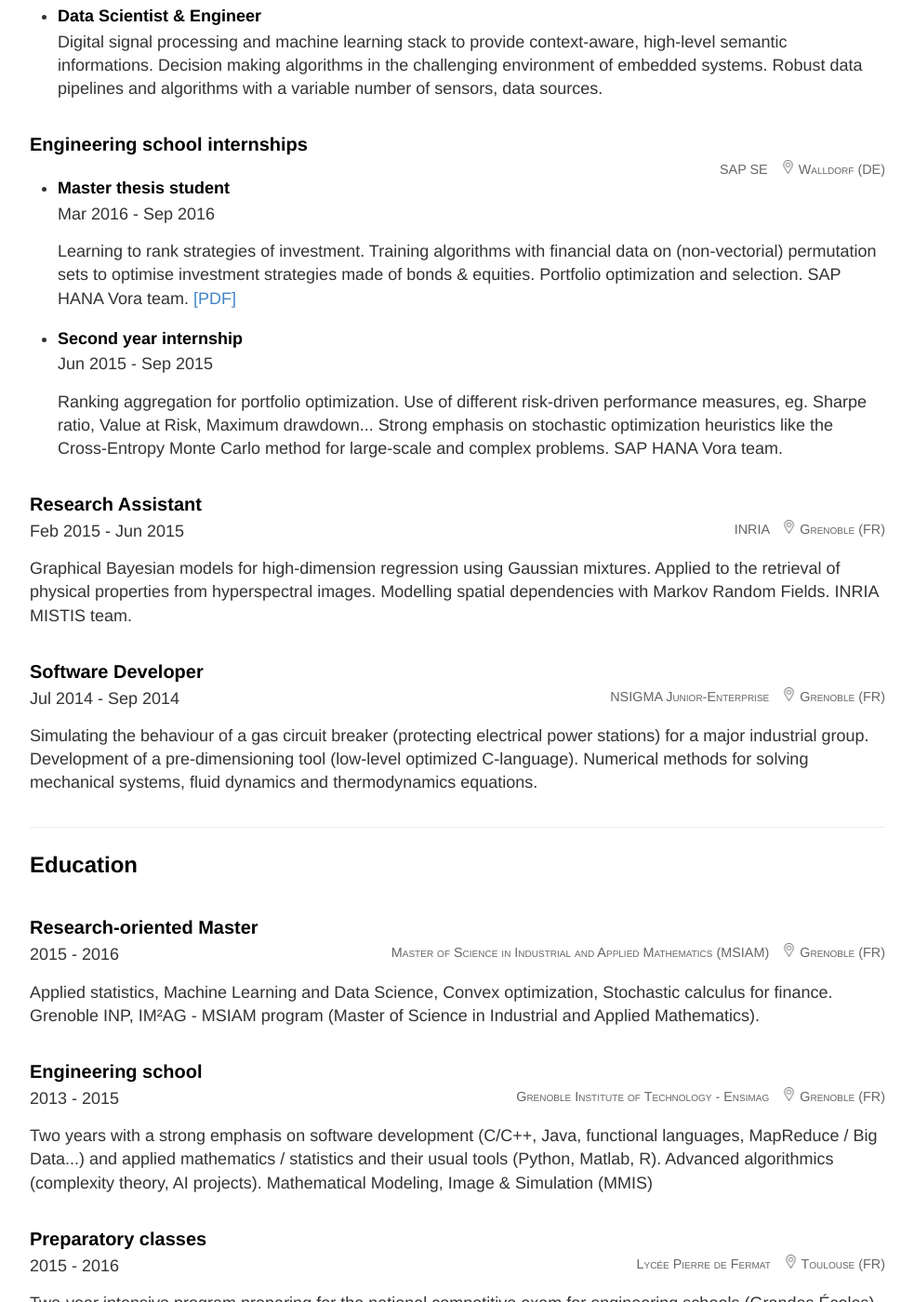
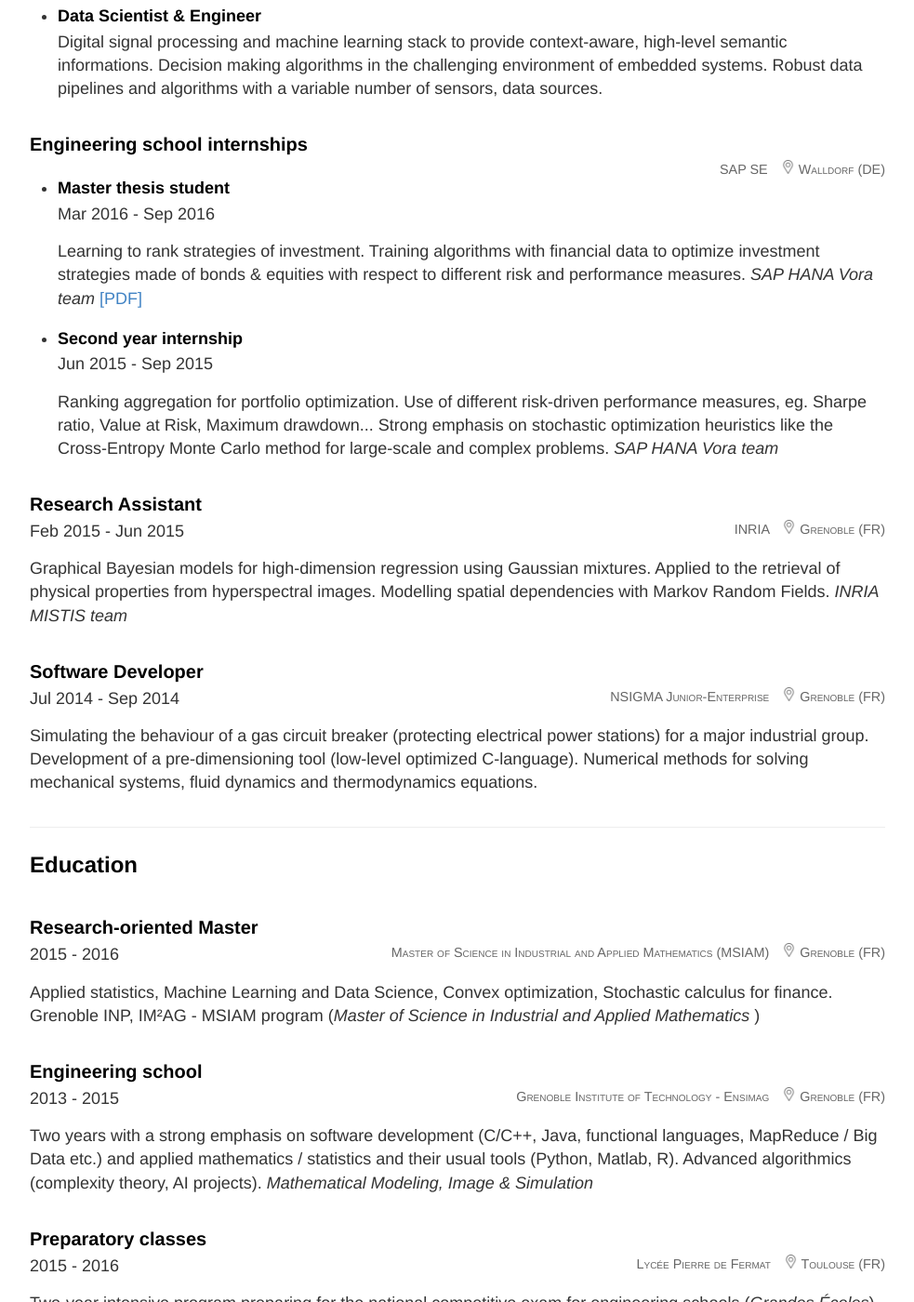
Before and after one commit to leonicoletti/leonicoletti.github.io, a Jekyll site: the page built from curriculum.html, in a window 1280 px wide and 1400 px high, scrolled down 787 px. Shown: the whole window at 93% size, without its empty margins (148-1131 px from the left). Built offline with Jekyll 4.4.1, drawn with Linux system fonts in a browser that asks for light colours; some of the changed text lies outside the part shown.

Commit message:
Italic team names, D3.js skill.

```diff
--- a/_config.yml
+++ b/_config.yml
@@ -2,7 +2,7 @@
 name: Léo Nicoletti
 description: Senior Data Scientist
 avatar: https://avatars1.githubusercontent.com/u/12911256?s=460&v=4
-long_description: I am a data scientist based in the French Alps, working on machine learning and optimization problems. I have a strong interest in all AI-related fields and the emerging quantum information science. I graduated from the Grenoble Institute of Technology (Ensimag) in 2016 and have been working as a research engineer, a full stack developer and a data scientist since.
+long_description: I am a data scientist based in France, working on machine learning and optimization problems. I have a strong interest in all AI-related fields, portfolio optimization and the emerging quantum information science. I graduated from the Grenoble Institute of Technology (Ensimag) in 2016 and have been working as a research engineer, a full stack developer and a data scientist since.
 
 disqus:
 google_analytics: UA-154208473-1
--- a/curriculum.html
+++ b/curriculum.html
@@ -12,7 +12,7 @@
     <div class="entry-desc">
       <span class="entry-duration">Mar 2020 - Present</span>
       <span class="entry-location">Atos - Bull <img style="display: inline-block; height: 15px; padding-left: 10px;" src="{{ site.baseurl }}/images/pin.png"></img> Grenoble (FR)</span></div>
-    <p class="entry-content">Machine learning physical dynamics (Scientific Machine Learning) on High-Performance Computers (HPCs). Atos Big Data & Security - Ai4Sim team.</p>
+    <p class="entry-content">Machine learning physical dynamics (Scientific Machine Learning) on High-Performance Computers (HPCs). Atos Big Data & Security - <i>Ai4Sim team</i></p>
     <ul>
       <li>
         <h4>Research in AI for Physics</h4>
@@ -50,13 +50,13 @@
         <h4>Master thesis student</h4>
         <div class="entry-desc">
           <span class="entry-duration">Mar 2016 - Sep 2016</span></div>
-        <p class="entry-content">Learning to rank strategies of investment. Training algorithms with financial data on (non-vectorial) permutation sets to optimise investment strategies made of bonds & equities. Portfolio optimization and selection. SAP HANA Vora team. <a href="{{ site.baseurl }}/pdf/Ranking_Aggregation_for_Portfolio_Selection.pdf" target="_blank">[PDF]</a></p>
+        <p class="entry-content">Learning to rank strategies of investment. Training algorithms with financial data to optimize investment strategies made of bonds & equities with respect to different risk and performance measures. <i>SAP HANA Vora team</i> <a href="{{ site.baseurl }}/pdf/Ranking_Aggregation_for_Portfolio_Selection.pdf" target="_blank">[PDF]</a></p>
       </li>
       <li>
         <h4>Second year internship</h4>
         <div class="entry-desc">
           <span class="entry-duration">Jun 2015 - Sep 2015</span></div>
-        <p class="entry-content">Ranking aggregation for portfolio optimization. Use of different risk-driven performance measures, eg. Sharpe ratio, Value at Risk, Maximum drawdown... Strong emphasis on stochastic optimization heuristics like the Cross-Entropy Monte Carlo method for large-scale and complex problems. SAP HANA Vora team.</p>
+        <p class="entry-content">Ranking aggregation for portfolio optimization. Use of different risk-driven performance measures, eg. Sharpe ratio, Value at Risk, Maximum drawdown... Strong emphasis on stochastic optimization heuristics like the Cross-Entropy Monte Carlo method for large-scale and complex problems. <i>SAP HANA Vora team</i></p>
       </li>
     </ul>
 
@@ -64,7 +64,7 @@
     <div class="entry-desc">
       <span class="entry-duration">Feb 2015 - Jun 2015</span>
       <span class="entry-location">INRIA <img style="display: inline-block; height: 15px; padding-left: 10px;" src="{{ site.baseurl }}/images/pin.png"></img> Grenoble (FR)</span></div>
-    <p class="entry-content">Graphical Bayesian models for high-dimension regression using Gaussian mixtures. Applied to the retrieval of physical properties from hyperspectral images. Modelling spatial dependencies with Markov Random Fields. INRIA MISTIS team.</p>
+    <p class="entry-content">Graphical Bayesian models for high-dimension regression using Gaussian mixtures. Applied to the retrieval of physical properties from hyperspectral images. Modelling spatial dependencies with Markov Random Fields. <i>INRIA MISTIS team</i></p>
 
     <h3>Software Developer</h3>
     <div class="entry-desc">
@@ -80,19 +80,19 @@
     <div class="entry-desc">
       <span class="entry-duration">2015 - 2016</span>
       <span class="entry-location">Master of Science in Industrial and Applied Mathematics (MSIAM) <img style="display: inline-block; height: 15px; padding-left: 10px;" src="{{ site.baseurl }}/images/pin.png"></img> Grenoble (FR)</span></div>
-    <p class="entry-content">Applied statistics, Machine Learning and Data Science, Convex optimization, Stochastic calculus for finance. Grenoble INP, IM²AG - MSIAM program (Master of Science in Industrial and Applied Mathematics).</p>
+    <p class="entry-content">Applied statistics, Machine Learning and Data Science, Convex optimization, Stochastic calculus for finance. Grenoble INP, IM²AG - MSIAM program (<i>Master of Science in Industrial and Applied Mathematics </i>)</p>
 
     <h3>Engineering school</h3>
     <div class="entry-desc">
       <span class="entry-duration">2013 - 2015</span>
       <span class="entry-location">Grenoble Institute of Technology - Ensimag <img style="display: inline-block; height: 15px; padding-left: 10px;" src="{{ site.baseurl }}/images/pin.png"></img> Grenoble (FR)</span></div>
-    <p class="entry-content">Two years with a strong emphasis on software development (C/C++, Java, functional languages, MapReduce / Big Data...) and applied mathematics / statistics and their usual tools (Python, Matlab, R). Advanced algorithmics (complexity theory, AI projects). Mathematical Modeling, Image & Simulation (MMIS)</p>
+    <p class="entry-content">Two years with a strong emphasis on software development (C/C++, Java, functional languages, MapReduce / Big Data etc.) and applied mathematics / statistics and their usual tools (Python, Matlab, R). Advanced algorithmics (complexity theory, AI projects). <i>Mathematical Modeling, Image & Simulation</i></p>
 
     <h3>Preparatory classes</h3>
     <div class="entry-desc">
       <span class="entry-duration">2015 - 2016</span>
       <span class="entry-location">Lycée Pierre de Fermat <img style="display: inline-block; height: 15px; padding-left: 10px;" src="{{ site.baseurl }}/images/pin.png"></img> Toulouse (FR)</span></div>
-    <p class="entry-content">Two-year intensive program preparing for the national competitive exam for engineering schools (<cite>Grandes Écoles</cite>). Major in mathematics, minor in physics and engineering. Algebra, analysis, geometry, topology, optics, electromagnetism, mechanics, chemistry... MPSI/MP</p>
+    <p class="entry-content">Two-year intensive program preparing for the national competitive exam for engineering schools (<i>Grandes Écoles</i>). Major in mathematics, minor in physics and engineering. MPSI/MP</p>
 
 
     <div class="separator"></div>
--- a/index.html
+++ b/index.html
@@ -5,6 +5,8 @@
 <article class="page">
 
   <div class="entry">
+
+    <p>{{ site.long_description }}</p>
 
     <div class="timeline-container">
 
@@ -66,7 +68,5 @@
 
     </div>
 
-    <p>{{ site.long_description }}</p>
-
   </div>
 </article>
--- a/skills.html
+++ b/skills.html
@@ -14,7 +14,7 @@
     </div>
     <div class="row">
       <div class="column-left">Optimization</div>
-      <div class="column-right">Metaheuristics, Combinatorial optimization, Numerical methods, Stochastic processes, Monte Carlo methods, Bayesian optimization (GPR for hyperparameters optimization)</div>
+      <div class="column-right">Metaheuristics, Combinatorial optimization, Numerical methods for simulation, Stochastic processes, Monte Carlo methods, Bayesian optimization (GPR for hyperparameters optimization)</div>
     </div>
     <div class="row">
       <div class="column-left">Physics & Quantum</div>
@@ -30,7 +30,7 @@
     </div>
     <div class="row">
       <div class="column-left">Front-end</div>
-      <div class="column-right">Angular 2.x, Javascript / Typescript, HTML/CSS</div>
+      <div class="column-right">Angular 2.x, Javascript / Typescript, HTML/CSS, Dataviz (D3.js)</div>
     </div>
     <div class="row">
       <div class="column-left">Back-end</div>
```
